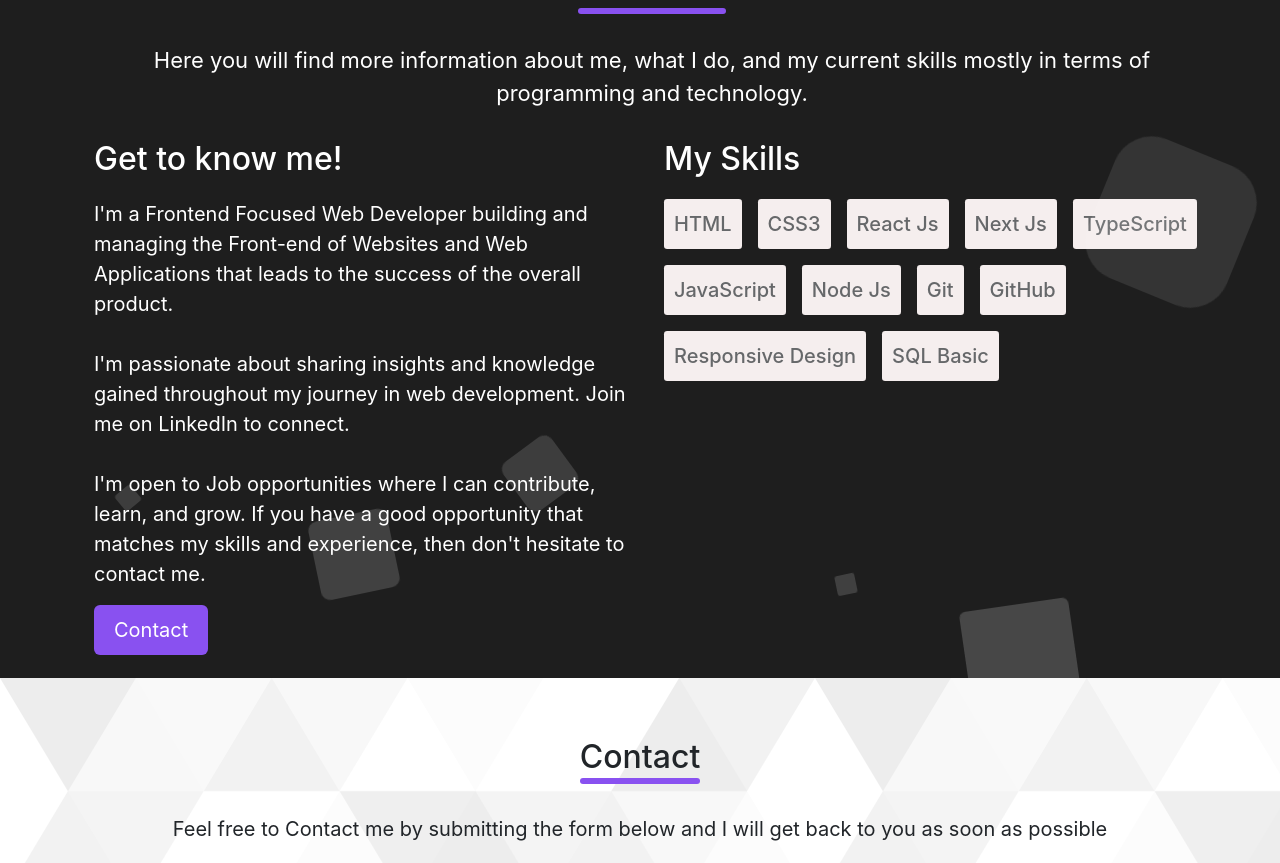
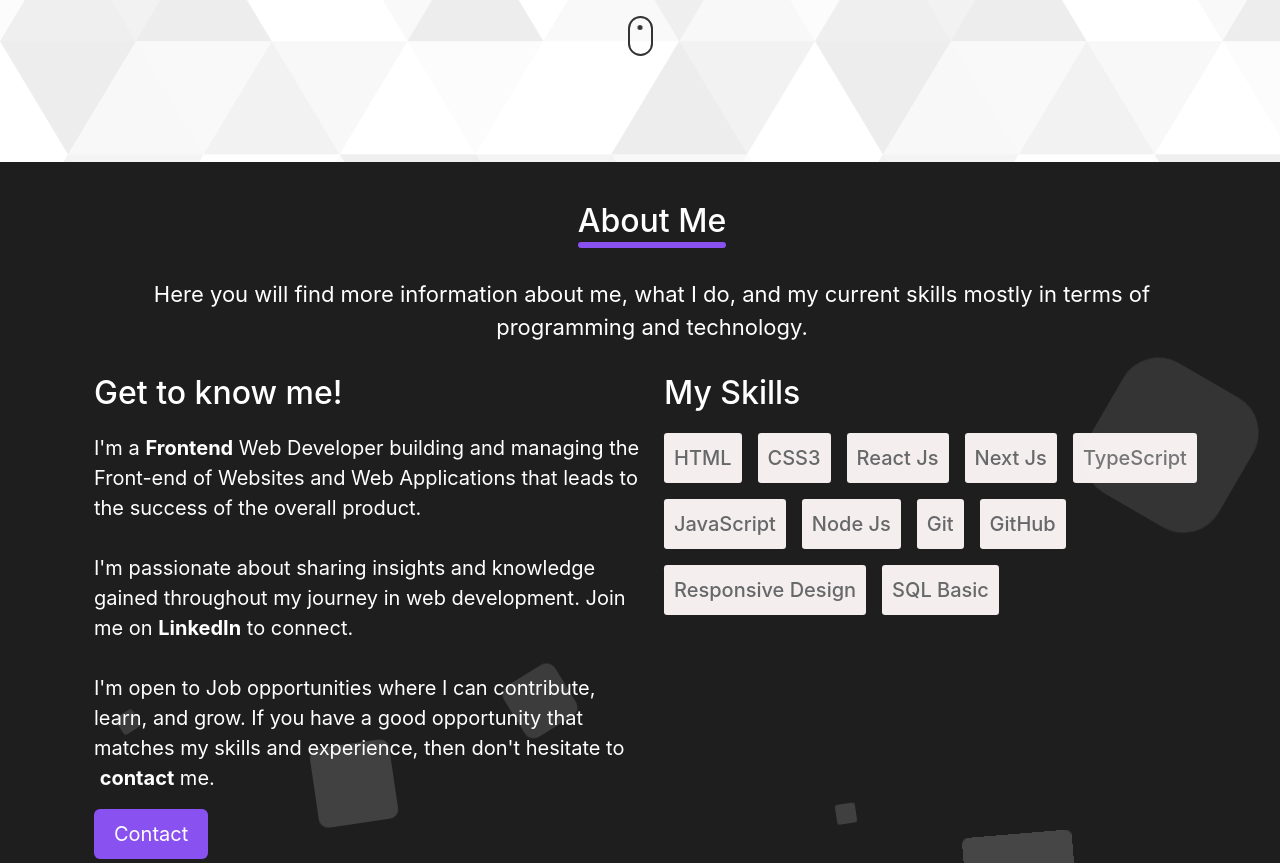
Before and after one commit to ashishairtkt/dev-port, a React (Vite) app: page / in a window 1280 px wide. Shown: the part 720-1583 px from the top of the page. Built offline with nearby package versions, Linux system fonts and the light colour scheme.

Commit message:
reponsive added

```diff
--- a/src/App.css
+++ b/src/App.css
@@ -5,22 +5,25 @@
   font-family: Inter, system-ui, Avenir, Helvetica, Arial, sans-serif;
 }
 
+#home {
+  min-height: 100svh;
+}
 .header {
   background-color: white;
   padding: 20px !important;
   box-shadow: rgba(33, 35, 38, 0.1) 0px 10px 10px -10px;
   transition: background-color 0.3s ease, box-shadow 0.3s ease; /* Add transition for box-shadow */
 }
-
+/*
 .header.sticky {
   position: fixed;
   top: 0;
   width: 100%;
-  background-color: #ffffff; /* Change this to the desired background color */
+  background-color: #ffffff;
   z-index: 1000;
   box-shadow: rgba(33, 35, 38, 0.1) 0px 10px 10px -10px;
-  transition: background-color 0.3s ease, box-shadow 0.3s ease; /* Add transition for box-shadow */
-}
+  transition: background-color 0.3s ease, box-shadow 0.3s ease;
+} */
 .nav_wrapper {
   width: 100%;
   font-weight: bold;
@@ -382,3 +385,177 @@ li {
     border-radius: 50%;
   }
 }
+.home-hero__mouse-scroll-cont {
+  position: absolute;
+  bottom: 3%;
+  left: 0;
+  justify-content: center;
+  display: flex;
+}
+.mouse {
+  width: 25px;
+  height: 40px;
+  border: 2px solid #333;
+  border-radius: 60px;
+  position: relative;
+  overflow: hidden;
+}
+.mouse::before {
+  content: "";
+  width: 5px;
+  height: 5px;
+  position: absolute;
+  top: 7px;
+  left: 50%;
+  transform: translateX(-50%);
+  background-color: #333;
+  border-radius: 50%;
+  opacity: 1;
+  animation: wheel 1.3s infinite;
+  -webkit-animation: wheel 1.3s infinite;
+}
+@keyframes wheel {
+  100% {
+    opacity: 0;
+    top: 27px;
+  }
+}
+
+/* Small devices (landscape phones, less than 768px) */
+
+@media only screen and (max-width: 400px) {
+  #home {
+    min-height: 0svh;
+  }
+  .area {
+    height: 1150px;
+  }
+  .homebg {
+    padding-top: 5px;
+    padding-bottom: 0;
+  }
+  .headline p {
+    font-size: 18px;
+  }
+  .headline div {
+    justify-content: center;
+    display: flex;
+  }
+  .home-hero__mouse-scroll-cont {
+    display: none;
+  }
+
+  .about_section p {
+    font-size: 18px;
+  }
+  .info_section p {
+    font-size: 18px;
+    margin-right: 20px;
+  }
+
+  .skill_wrapper {
+    margin-right: 10px;
+  }
+  .skill_wrapper p {
+    font-size: 18px;
+  }
+  .contact-section p {
+    font-size: 18px;
+    margin-top: 20px;
+  }
+  .contact_form {
+    margin-top: 0px;
+  }
+  #contact {
+    padding-bottom: 40px;
+    padding-top: 20px;
+  }
+}
+@media (min-width: 401px) and (max-width: 767.98px) {
+  .homebg {
+    padding-top: 5px;
+    padding-bottom: 0;
+  }
+  .headline p {
+    font-size: 18px;
+  }
+  .headline div {
+    justify-content: center;
+    display: flex;
+  }
+  .home-hero__mouse-scroll-cont {
+    display: none;
+  }
+
+  .about_section p {
+    font-size: 18px;
+  }
+  .info_section p {
+    font-size: 18px;
+    margin-right: 20px;
+  }
+  .area {
+    height: 1000px;
+  }
+  .skill_wrapper {
+    margin-right: 10px;
+  }
+  .skill_wrapper p {
+    font-size: 18px;
+  }
+  .contact-section p {
+    font-size: 18px;
+    margin-top: 20px;
+  }
+  .contact_form {
+    margin-top: 0px;
+  }
+  #contact {
+    padding-bottom: 40px;
+    padding-top: 20px;
+  }
+}
+
+/* Medium devices (tablets, less than 992px) */
+@media (min-width: 767.98px) and (max-width: 991.98px) {
+  .homebg {
+    padding-bottom: 0;
+  }
+  .headline p {
+    font-size: 18px;
+  }
+
+  .home-hero__mouse-scroll-cont {
+    display: flex;
+  }
+
+  .about_section p {
+    font-size: 18px;
+  }
+  .info_section p {
+    font-size: 18px;
+    margin-right: 20px;
+  }
+  .area {
+    height: 800px;
+  }
+
+  .skill_wrapper p {
+    font-size: 18px;
+  }
+  .contact-section p {
+    font-size: 18px;
+    margin-top: 20px;
+  }
+  .contact_form {
+    margin-top: 0px;
+  }
+  #contact {
+    padding-bottom: 40px;
+    padding-top: 20px;
+  }
+}
+
+/* Large devices (desktops, less than 1200px) */
+@media (max-width: 1199.98px) {
+}
--- a/src/components/pages/About.jsx
+++ b/src/components/pages/About.jsx
@@ -37,29 +37,29 @@ const About = () => {
                   </Col>
                 </Row>
                 <Row>
-                  <Col>
+                  <Col sm="12" md="6">
                     <div className="info_section">
                       <h2>Get to know me!</h2>
                       <p>
-                        I'm a Frontend Focused Web Developer building and
+                        I'm a <b>Frontend</b> Web Developer building and
                         managing the Front-end of Websites and Web Applications
                         that leads to the success of the overall product.
                         <br />
                         <br />
                         I'm passionate about sharing insights and knowledge
                         gained throughout my journey in web development. Join me
-                        on LinkedIn to connect.
+                        on <b>LinkedIn</b> to connect.
                         <br />
                         <br />
                         I'm open to Job opportunities where I can contribute,
                         learn, and grow. If you have a good opportunity that
                         matches my skills and experience, then don't hesitate to
-                        contact me.
+                        &nbsp;<b>contact</b> me.
                       </p>
                       <Button className="btnclick">Contact</Button>
                     </div>
                   </Col>
-                  <Col>
+                  <Col sm="12" md="6">
                     <div className="skills-section">
                       <h2>My Skills</h2>
                       <div className="skill_wrapper">
--- a/src/components/pages/Contact.jsx
+++ b/src/components/pages/Contact.jsx
@@ -31,7 +31,7 @@ export default function Contact() {
           </Col>
         </Row>
         <Row style={{ display: "flex", justifyContent: "center" }}>
-          <Col lg={6} md={6} sm={10}>
+          <Col lg={6} md={10} sm={10}>
             <div className="contact_form">
               <Formik
                 validationSchema={schema}
--- a/src/components/pages/Home.jsx
+++ b/src/components/pages/Home.jsx
@@ -33,6 +33,12 @@ export default function Home() {
             </div>
           </Col>
         </Row>
+
+        <Row>
+          <div className="home-hero__mouse-scroll-cont">
+            <div className="mouse"></div>
+          </div>
+        </Row>
       </Container>
     </div>
   );
```
